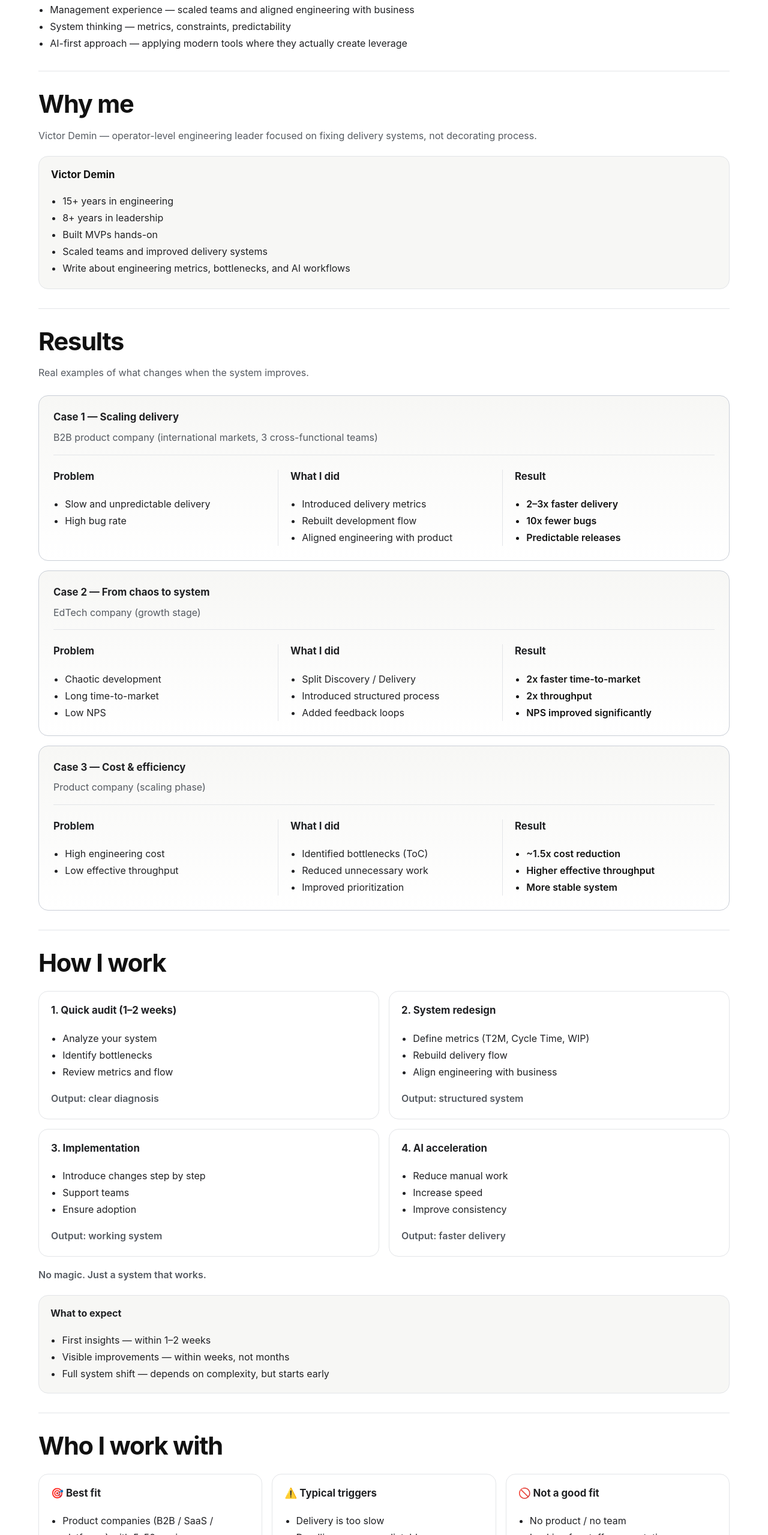
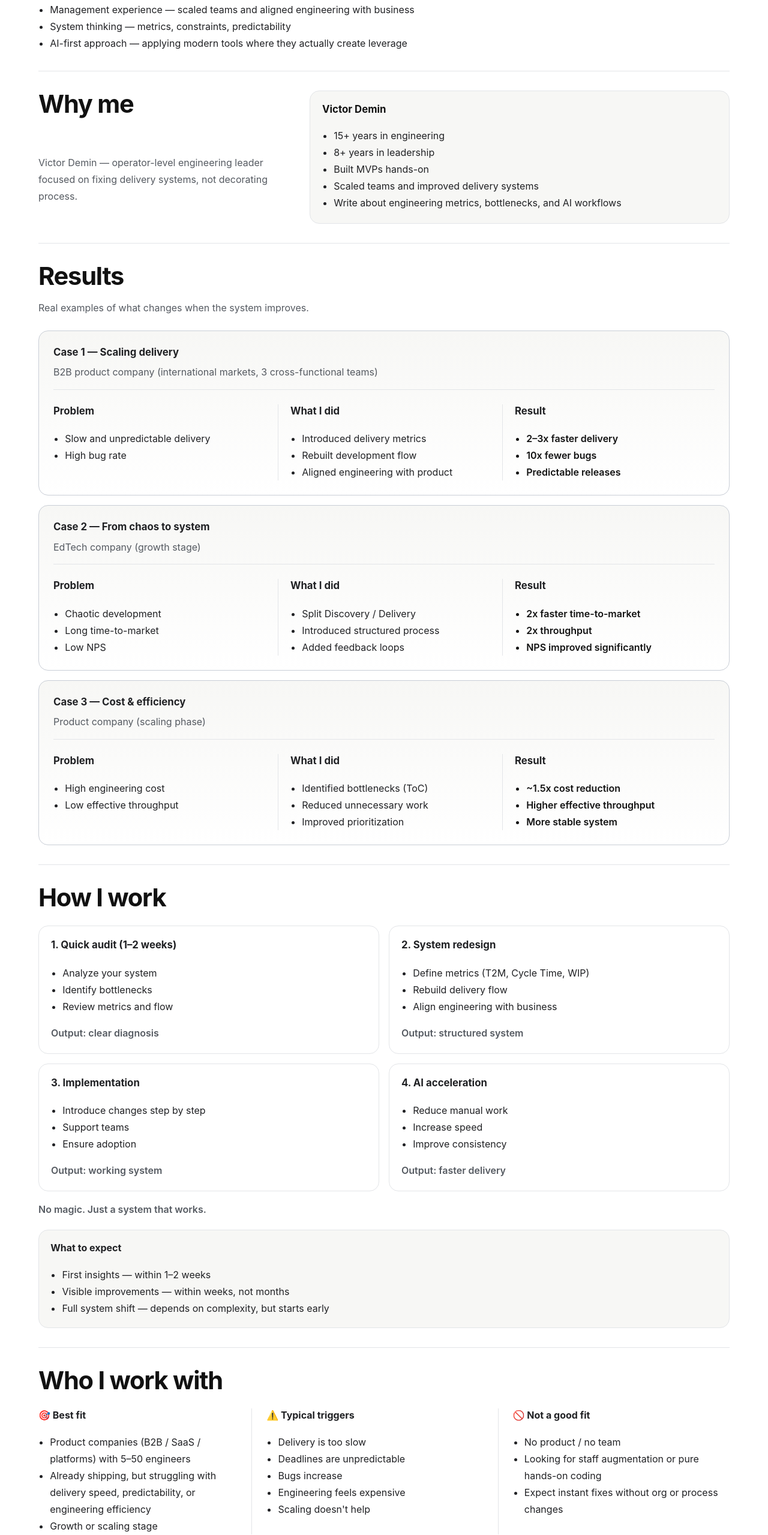
Before and after one commit to sg4tech/sg4.tech, a Next.js app: page / in a window 1280 px wide. Shown: the part 1847-4406 px from the top of the page at 60% size. Built offline with nearby package versions, Linux system fonts and the light colour scheme.

Commit message:
Refine responsive trust and CTA layouts

```diff
--- a/app/page.module.css
+++ b/app/page.module.css
@@ -207,11 +207,18 @@
   margin-top: 1.5rem;
 }
 
+.fitGrid {
+  display: grid;
+  gap: 0.85rem;
+  margin-top: 1.5rem;
+}
+
 .card,
 .step,
 .caseStudy,
 .callout,
-.trustCard {
+.trustCard,
+.fitCard {
   padding: 1.25rem;
   border: 1px solid var(--border);
   border-radius: 1rem;
@@ -271,11 +278,44 @@
   background: var(--surface-alt);
 }
 
+.trustSection {
+  position: relative;
+}
+
+.trustHeading {
+  max-width: none;
+}
+
+.trustSection .sectionIntro {
+  max-width: 34rem;
+}
+
 .trustName {
   margin: 0;
   font-size: 1.05rem;
   font-weight: 700;
   color: var(--text-strong);
+}
+
+.fitCard {
+  padding: 1rem 0;
+  border-inline: 0;
+  border-radius: 0;
+  background: transparent;
+}
+
+.fitCard:first-child {
+  padding-top: 0;
+}
+
+.fitCard:last-child {
+  padding-bottom: 0;
+}
+
+.fitCard h3 {
+  margin: 0;
+  font-size: 1rem;
+  line-height: 1.4;
 }
 
 .resultList {
@@ -390,6 +430,14 @@
 
 .finalCta {
   padding-bottom: 0;
+}
+
+.finalActions {
+  display: flex;
+  flex-wrap: wrap;
+  align-items: center;
+  gap: 0.85rem 1rem;
+  margin-top: 1.8rem;
 }
 
 .footer {
@@ -521,7 +569,7 @@
   }
 
   .navLinks a {
-    min-height: 2.25rem;
+    min-height: 2.75rem;
     padding: 0.45rem 0.75rem;
     border-radius: 999px;
     white-space: nowrap;
@@ -535,6 +583,11 @@
   }
 
   .heroActions {
+    flex-direction: column;
+    align-items: stretch;
+  }
+
+  .finalActions {
     flex-direction: column;
     align-items: stretch;
   }
@@ -558,6 +611,17 @@
   .secondaryButton:focus-visible {
     background: transparent;
     color: var(--text-strong);
+  }
+
+  .finalActions .secondaryButton {
+    width: auto;
+    min-height: auto;
+    padding: 0;
+    border: 0;
+    border-radius: 0;
+    background: transparent;
+    color: var(--muted);
+    justify-content: flex-start;
   }
 
   .footer {
@@ -599,9 +663,51 @@
     padding-top: 0.55rem;
   }
 
+  .trustSection {
+    display: grid;
+    grid-template-columns: minmax(0, 0.75fr) minmax(0, 1.25fr);
+    align-items: start;
+    column-gap: 2rem;
+    row-gap: 0.85rem;
+  }
+
+  .trustHeading {
+    grid-column: 1;
+    grid-row: 1;
+  }
+
+  .trustSection .sectionIntro {
+    grid-column: 1;
+    grid-row: 2;
+    margin-top: 1rem;
+  }
+
+  .trustCard {
+    grid-column: 2;
+    grid-row: 1 / span 2;
+    margin-top: 0;
+  }
+
   .processGrid {
     grid-template-columns: repeat(2, minmax(0, 1fr));
     align-items: stretch;
+  }
+
+  .fitGrid {
+    grid-template-columns: minmax(0, 0.9fr) minmax(0, 1.05fr) minmax(0, 1.05fr);
+    gap: 1.5rem;
+  }
+
+  .fitCard {
+    padding: 0;
+    border-top: 0;
+    border-bottom: 0;
+    border-radius: 0;
+  }
+
+  .fitCard + .fitCard {
+    padding-left: 1.5rem;
+    border-left: 1px solid var(--border);
   }
 
   .caseStudy {
@@ -623,4 +729,8 @@
   .step {
     min-height: 100%;
   }
+
+  .finalActions {
+    margin-top: 2rem;
+  }
 }
--- a/app/page.tsx
+++ b/app/page.tsx
@@ -504,8 +504,8 @@ function ResultsSection() {
 
 function TrustSection() {
   return (
-    <section className={styles.section}>
-      <h2>Why me</h2>
+    <section className={`${styles.section} ${styles.trustSection}`}>
+      <h2 className={styles.trustHeading}>Why me</h2>
       <SectionIntro>
         Victor Demin — operator-level engineering leader focused on fixing delivery systems, not decorating process.
       </SectionIntro>
@@ -555,9 +555,9 @@ function FitSection() {
   return (
     <section id="fit" className={styles.section}>
       <h2>Who I work with</h2>
-      <div className={styles.stageGrid}>
+      <div className={styles.fitGrid}>
         {fitGroups.map((group) => (
-          <article key={group.title} className={styles.card}>
+          <article key={group.title} className={styles.fitCard}>
             <h3>{group.title}</h3>
             <ul className={styles.bulletList}>
               {group.points.map((point) => (
@@ -611,7 +611,7 @@ function FinalCtaSection() {
     <section id="final-cta" className={styles.finalCta}>
       <h2>Describe your situation — I'll tell you where your system breaks.</h2>
       <p>Share the delivery symptoms, constraints, and team stage. I&apos;ll help you locate the real bottleneck and the fastest next step.</p>
-      <div className={styles.heroActions}>
+      <div className={styles.finalActions}>
         <TrackedLink
           href={finalCtaHref}
           className={styles.primaryButton}
```
